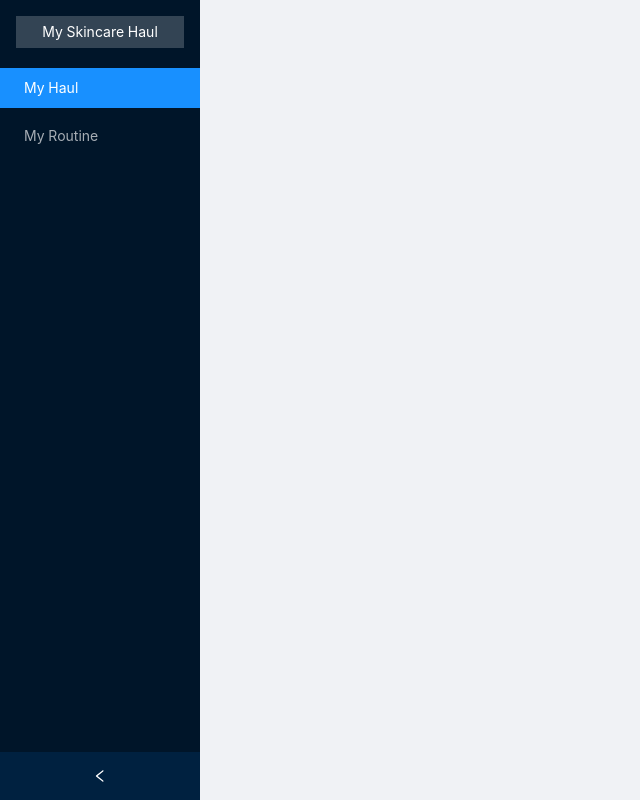
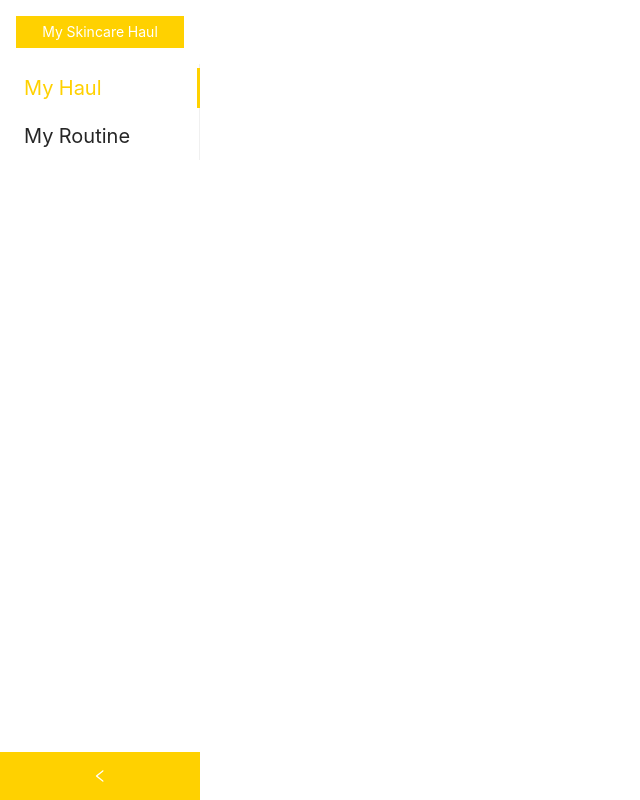
Before and after one commit to leannedo/my-skincare-haul, a React (Create React App) app: page / in a window 1280 px wide. Shown: the whole page, without its empty margins (0-640 px from the left). Built offline with nearby package versions, Linux system fonts and the light colour scheme.

Commit message:
Implement navigation - install craco

```diff
--- /dev/null
+++ b/craco.config.js
@@ -0,0 +1,24 @@
+const CracoLessPlugin = require("craco-less");
+
+module.exports = {
+    plugins: [
+        {
+            plugin: CracoLessPlugin,
+            options: {
+                lessLoaderOptions: {
+                    lessOptions: {
+                        modifyVars: {
+                            "@primary-color": "#ffd100",
+                            "@layout-body-background": "#fff",
+                            "@layout-sider-background": "#fff",
+                            "@item-active-bg": "#fff",
+                            "@layout-trigger-background": "@primary-color",
+                            "@menu-item-font-size": "20px"
+                        },
+                        javascriptEnabled: true
+                    }
+                }
+            }
+        }
+    ]
+};
--- a/src/App.css
+++ /dev/null
@@ -1,39 +0,0 @@
-@import '~antd/dist/antd.css';
-.App {
-  text-align: center;
-}
-
-.App-logo {
-  height: 40vmin;
-  pointer-events: none;
-}
-
-@media (prefers-reduced-motion: no-preference) {
-  .App-logo {
-    animation: App-logo-spin infinite 20s linear;
-  }
-}
-
-.App-header {
-  background-color: #282c34;
-  min-height: 100vh;
-  display: flex;
-  flex-direction: column;
-  align-items: center;
-  justify-content: center;
-  font-size: calc(10px + 2vmin);
-  color: white;
-}
-
-.App-link {
-  color: #61dafb;
-}
-
-@keyframes App-logo-spin {
-  from {
-    transform: rotate(0deg);
-  }
-  to {
-    transform: rotate(360deg);
-  }
-}
--- a/src/App.js
+++ b/src/App.js
@@ -1,5 +1,5 @@
 import React from 'react';
-import './App.css';
+import './App.less';
 // import Layout from './components/Layout/index';
 // import ProductList from "./components/ProductList/index";
 // import BuildControl from "./components/BuildControl";
--- /dev/null
+++ b/src/App.less
@@ -0,0 +1 @@
+@import '~antd/dist/antd.less';
--- a/src/components/Layout/Navigation/index.js
+++ b/src/components/Layout/Navigation/index.js
@@ -18,11 +18,11 @@ class Navigation extends React.Component {
 
     render() {
         return (
-            <Layout className={css(styles.layout)}>
+            <Layout style={{minHeight: "100vh"}}>
                 <Sider collapsible collapsed={this.state.collapsed} onCollapse={this.onCollapse}>
                     <div className={css(styles.logo)}>My Skincare Haul</div>
-                    <Menu theme="dark" defaultSelectedKeys={['1']} mode="inline">
-                        <Menu.Item key="1">
+                    <Menu defaultSelectedKeys={['1']} mode="inline">
+                        <Menu.Item key="1" className={css(styles.menuItem)}>
                             My Haul
                         </Menu.Item>
                         <Menu.Item key="2">
@@ -37,7 +37,7 @@ class Navigation extends React.Component {
                         {/*    <Menu.Item key="6">Team 1</Menu.Item>*/}
                         {/*    <Menu.Item key="8">Team 2</Menu.Item>*/}
                         {/*</SubMenu>*/}
-                        <Menu.Item key="9" />
+                        {/*<Menu.Item key="9" />*/}
                     </Menu>
                 </Sider>
                 <Layout className="site-layout">
@@ -61,16 +61,18 @@ class Navigation extends React.Component {
 const styles = StyleSheet.create({
     logo: {
         height: "32px",
-        background: "rgba(255, 255, 255, 0.2)",
+        background: style.primaryColor,
         margin: "16px",
         display: "flex",
         justifyContent: "center",
         alignItems: "center",
-        color: "#FFF"
+        color: style.backgroundColor
     },
     layout: {
         minHeight: "100vh",
-        backgroundColor: style.primaryColor
+    },
+    menuItem: {
+        backgroundColor: "#fff"
     }
 });
 
--- a/src/constants/styleVariables.js
+++ b/src/constants/styleVariables.js
@@ -1,6 +1,6 @@
 export default {
     backgroundColor: '#FFFFFF',
-    primaryColor: '#EAF5F8',
+    primaryColor: '#FFD100',
     primaryTextColor: '#2C3242',
     secondaryColor: '#BDE0E8'
 }
```
Also changed, not shown: package.json (+6 -4 lines), 1 other file (tests, documents, lock files or other folders).
